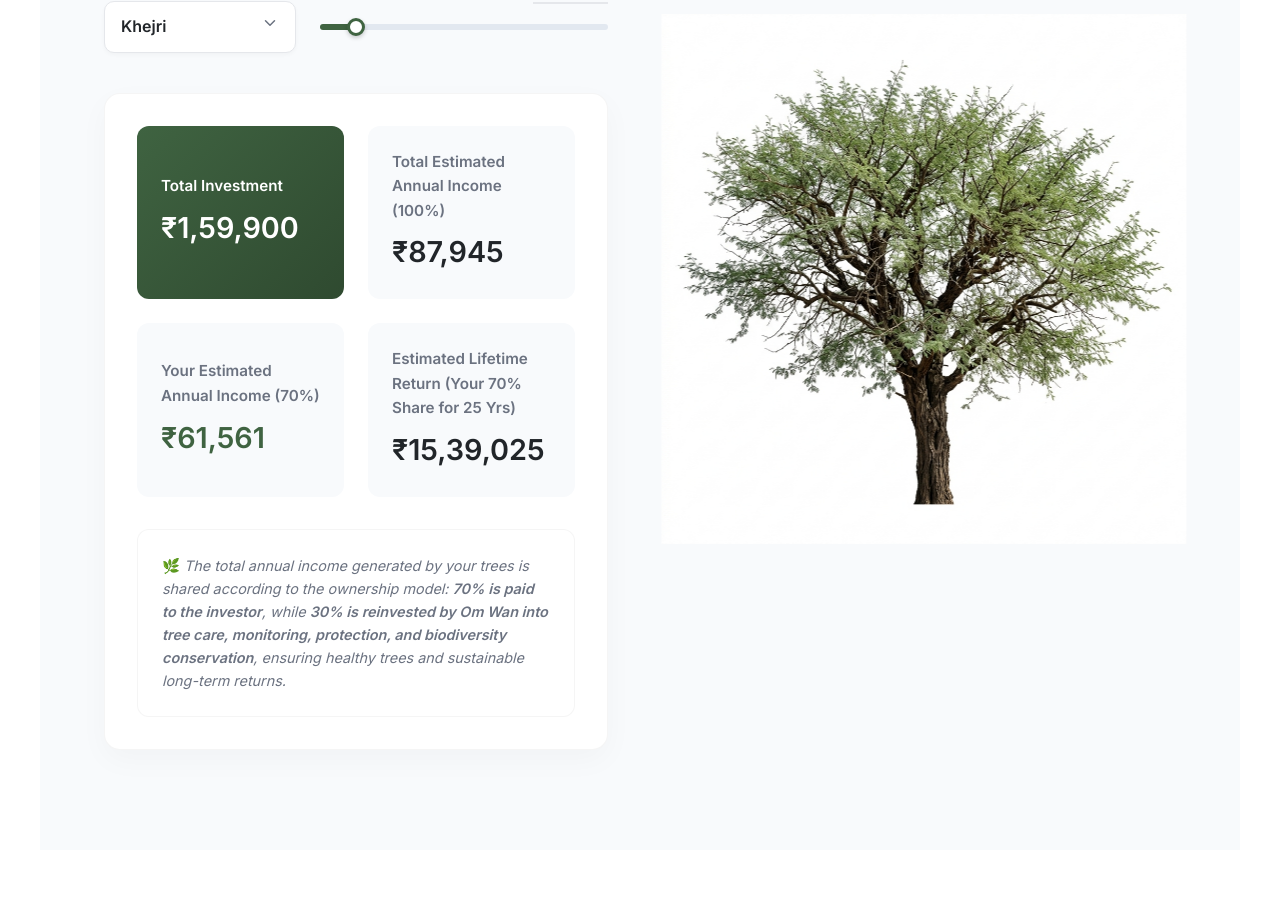
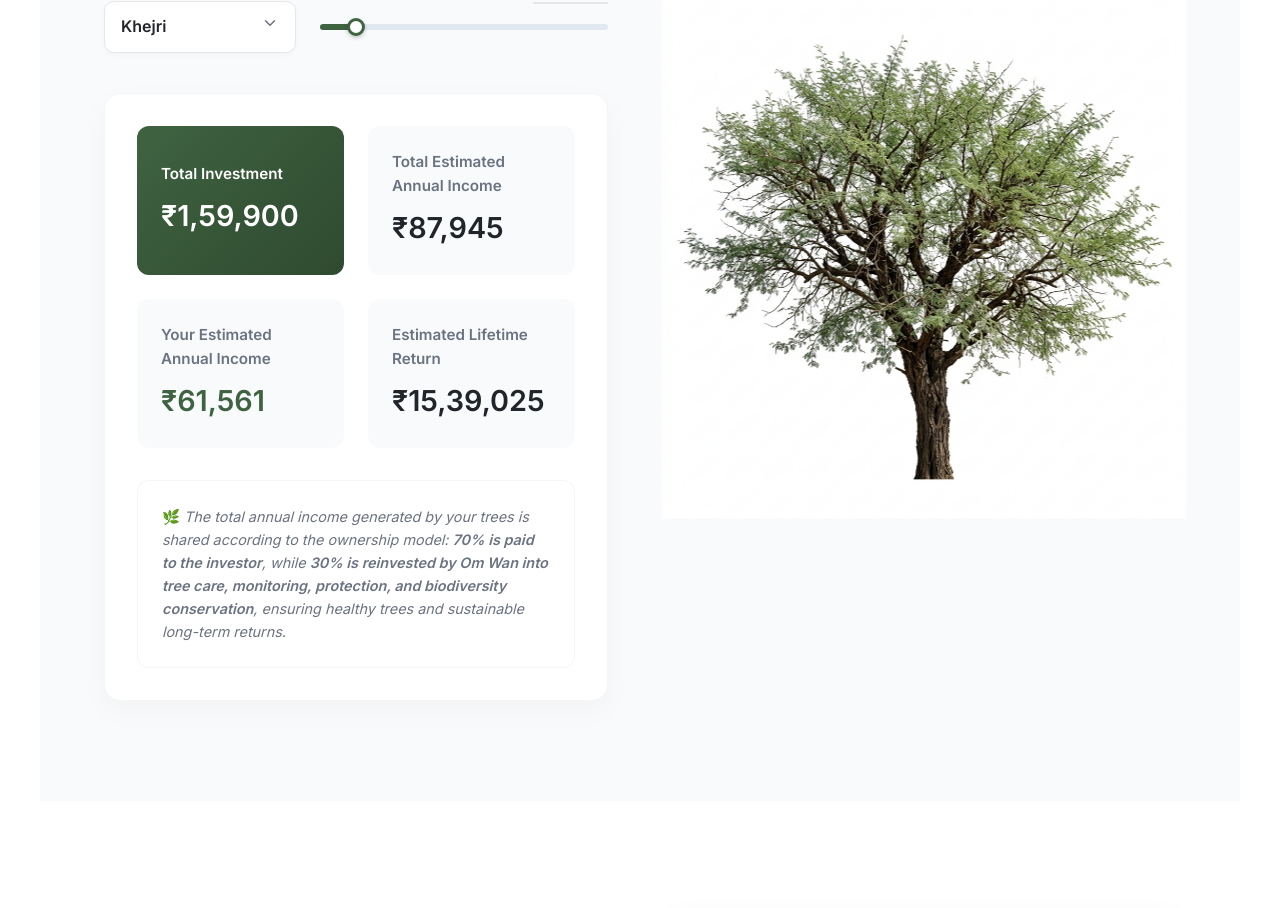
Before and after one commit to ashokaph335701-dot/Om-Wan, a React (Vite) app in the folder om-wan-web/: page / in a window 1280 px wide. Shown: the part 6934-7842 px from the top of the page. Built offline with nearby package versions, Linux system fonts and the light colour scheme.

Commit message:
fix: remove parenthesis from calculator card labels

```diff
--- a/om-wan-web/src/components/Calculator.jsx
+++ b/om-wan-web/src/components/Calculator.jsx
@@ -157,17 +157,17 @@ export default function Calculator() {
               </motion.div>
 
               <motion.div className="compact-card" whileHover={{ y: -3 }}>
-                <div className="card-label">Total Estimated Annual Income (100%)</div>
+                <div className="card-label">Total Estimated Annual Income</div>
                 <div className="card-value"><AnimatedNum value={totalAnnualReturn} prefix="₹" /></div>
               </motion.div>
 
               <motion.div className="compact-card" whileHover={{ y: -3 }}>
-                <div className="card-label">Your Estimated Annual Income (70%)</div>
+                <div className="card-label">Your Estimated Annual Income</div>
                 <div className="card-value" style={{ color: 'var(--forest-green)' }}><AnimatedNum value={investorAnnualIncome} prefix="₹" /></div>
               </motion.div>
 
               <motion.div className="compact-card" whileHover={{ y: -3 }}>
-                <div className="card-label">Estimated Lifetime Return (Your 70% Share for 25 Yrs)</div>
+                <div className="card-label">Estimated Lifetime Return</div>
                 <div className="card-value"><AnimatedNum value={lifetimeReturn} prefix="₹" /></div>
               </motion.div>
             </div>
```
